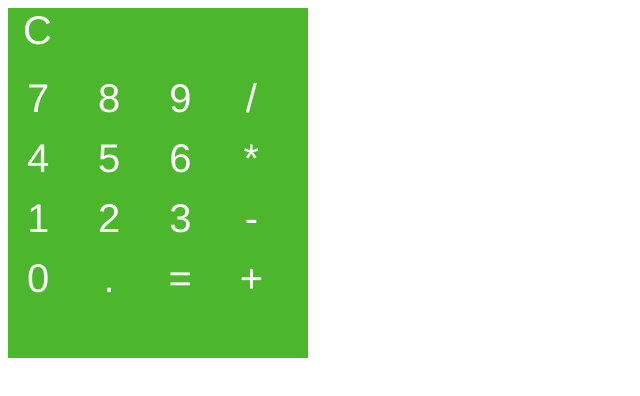
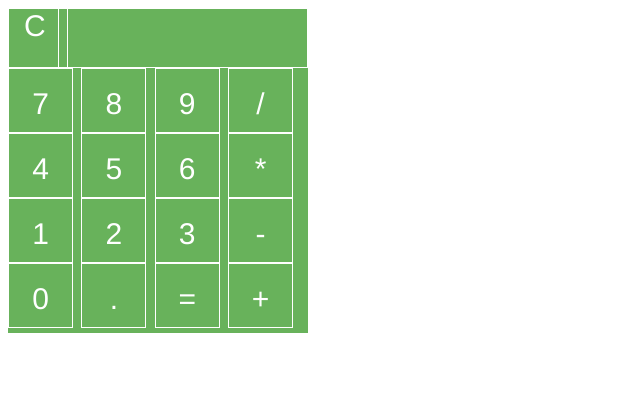
Before and after one commit to laurenaudry/2.4-calculator, a plain HTML site: page index.html in a window 1280 px wide. Shown: the whole page, without its empty margins (0-640 px from the left). Drawn offline with Linux system fonts and the light colour scheme.

Commit message:
added border

```diff
--- a/main.css
+++ b/main.css
@@ -2,48 +2,59 @@
   box-sizing: border-box;
 }
 
-/*body {
+body {
   font-size: 0;
-}*/
+}
 
 .calculator {
-  display: inline-block;
-  height: 350px;
+  height: 325px;
   width: 300px;
-  background-color: rgb(76, 183, 44);
+  background-color: rgb(104, 178, 91);
   font-family: helvetica;
   font-weight: lighter;
+  padding: 0;
 }
 
 .result {
   width: 250px;
   height: 60px;
+  color: white;
+  overflow: hidden;
+  padding: 0;
   float: right;
   line-height: 60px;
   font-size: 40px;
   text-align: right;
-  color: white;
+  border: 1px solid white;
 }
 
 .keys {
-  font-size: 40px;
-  float: left;
+  font-size: 30px;
   color: white;
+  padding: 0;
 }
 
 .button {
   display: inline-block;
-  height: 60px;
-  width: 60px;
   text-align: center;
-  line-height: 60px;
+  line-height: 70px;
+  border: 1px solid white;
+  height: 65px;
+  width: 65px;
+  padding: 0;
+  margin: 0;
 }
 
 .clear {
   height: 60px;
   width: 60px;
-  font-size: 40px;
+  font-size: 30px;
   color: white;
+  border: 1px solid white;
   padding-left: 15px;
   background-color: inherit;
 }
+
+.operator {
+  color: rgb (130, 192, 120);
+}
```
